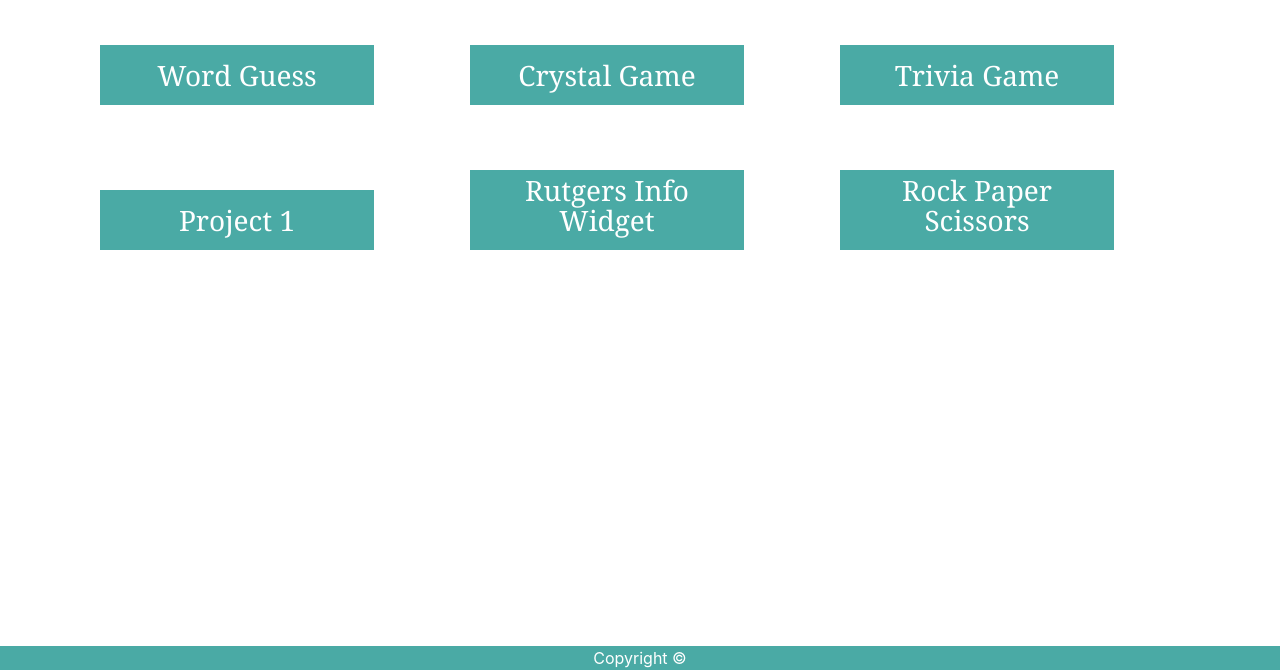
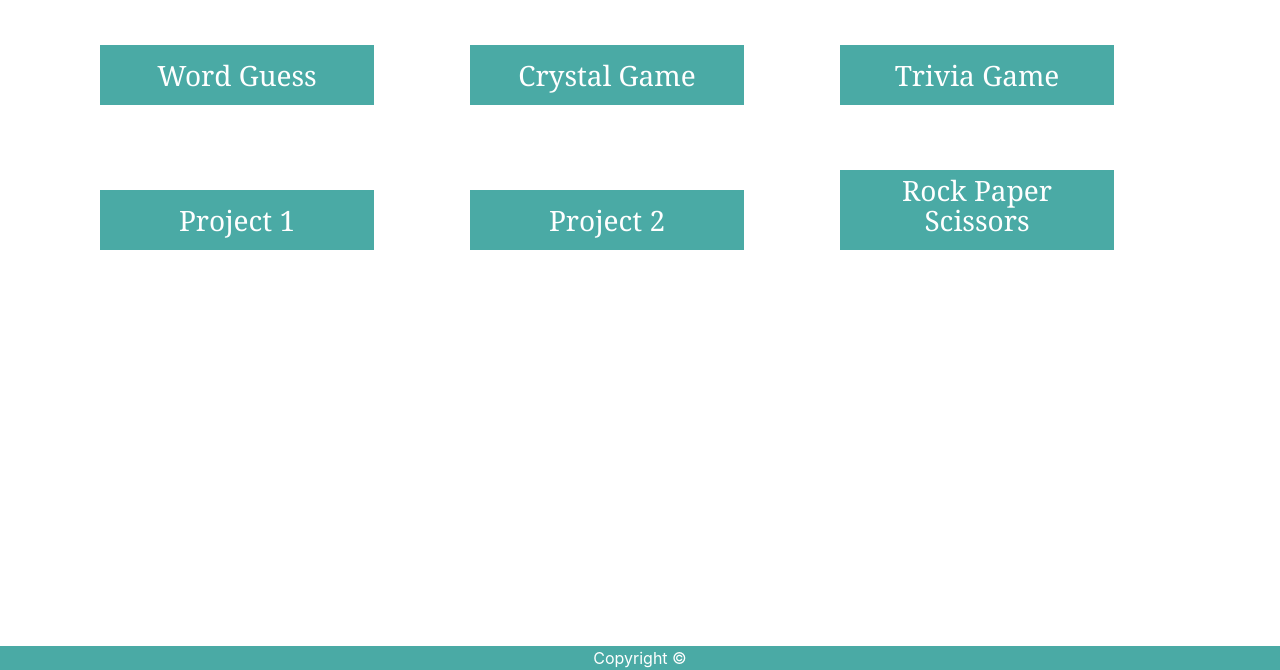
Before and after one commit to NicolleChamberlain/NicolleChamberlain.github.io, a plain HTML site: page portfolio.html in a window 1280 px wide. Shown: the part 130-800 px from the top of the page. Drawn offline with nearby package versions, Linux system fonts and the light colour scheme.

Commit message:
homework uupdate

```diff
--- a/portfolio.html
+++ b/portfolio.html
@@ -77,7 +77,9 @@
 
                     <div class="col-sm">
                         <div class="work">
-                            <h3>Rutgers Info Widget</h3>
+                            <a href="http://www.joggsters.club/">
+                            <h3>Project 2</h3>
+                            </a>
                         </div>
                     </div>
 
```
